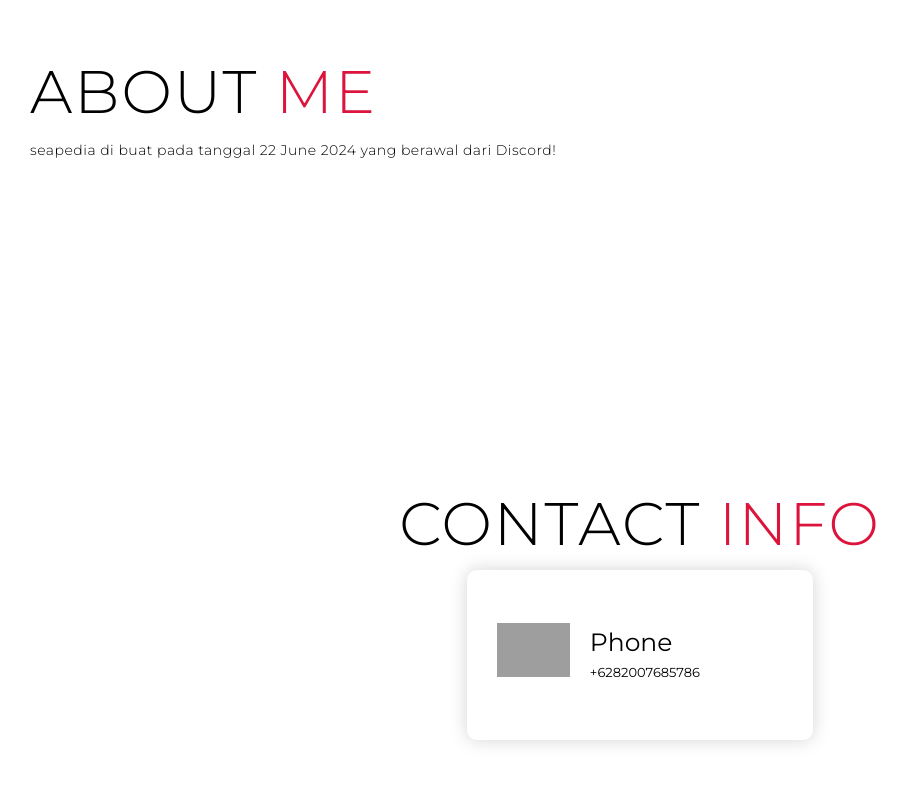
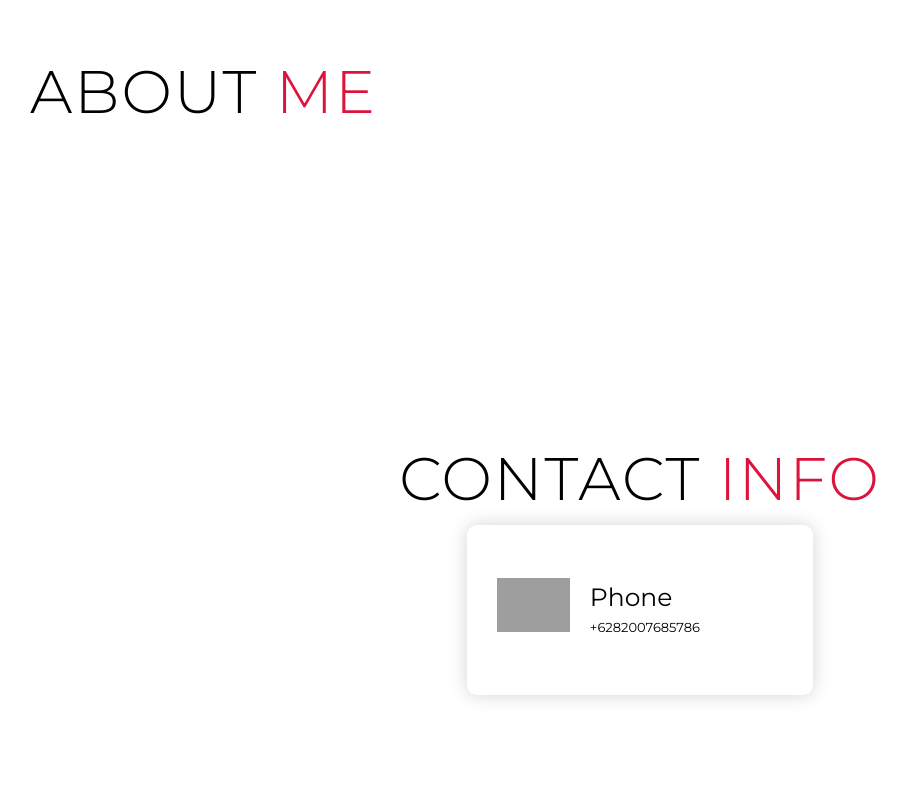
Before and after one commit to seaids/sea, a plain HTML site: page index.html in a window 1280 px wide. Shown: the part 2420-3220 px from the top of the page, without its empty margins (0-909 px from the left). Drawn offline with Linux system fonts and the light colour scheme; grey boxes are pictures that could not be loaded; files whose address does not match are found by name.

Commit message:
Update index.html

```diff
--- a/index.html
+++ b/index.html
@@ -89,10 +89,8 @@
       </div>
       <div class="col-right">
         <h1 class="section-title">About <span>me</span></h1>
-        <p>seapedia di buat pada tanggal       22 June 2024 yang berawal dari Discord!</p>
+    </div>
 
-    </div>
-  </section>
   <!-- End About Section -->
 
   <!-- Contact Section -->
```
